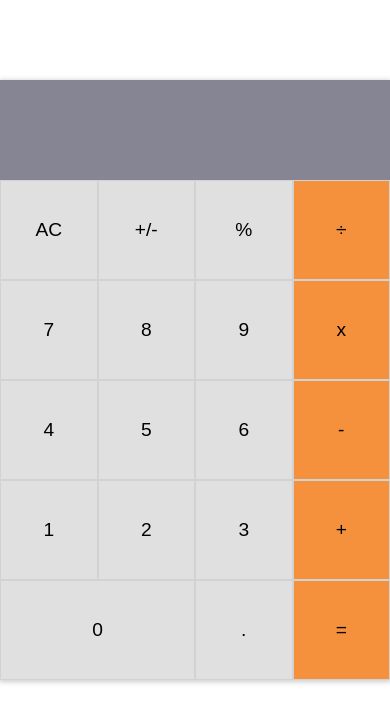
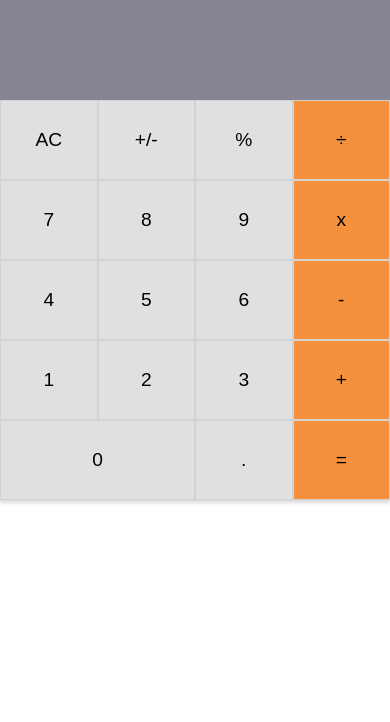
Before and after one commit to Redvanisation/Calculator, a React (Create React App) app: page / in a window 390 px wide. Shown: the top 722 px of the page. Built offline with nearby package versions, Linux system fonts and the light colour scheme.

Commit message:
Fixing responsiveness and Updating README.md

```diff
--- a/src/styles/_styles.scss
+++ b/src/styles/_styles.scss
@@ -11,7 +11,7 @@ body {
   display: flex;
   flex-wrap: wrap;
   max-width: 700px;
-  margin: 5rem auto;
+  margin: 2rem auto;
   box-shadow: 0 1px 5px 1px rgba($color-black, .2);
 
   &__display {
@@ -68,3 +68,15 @@ body {
 .zero {
   width: 50% !important;
 }
+
+@media only screen and (max-width: 700px) {
+  .calculator {
+    margin: 0;
+
+    &__panel {
+      &--buttonsRow {
+        height: 80px;
+      }
+    }
+  }
+}
```
Also changed, not shown: 1 other file (tests, documents, lock files or other folders).
